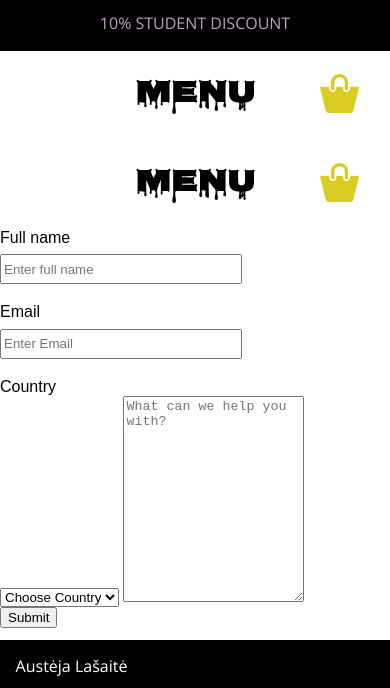
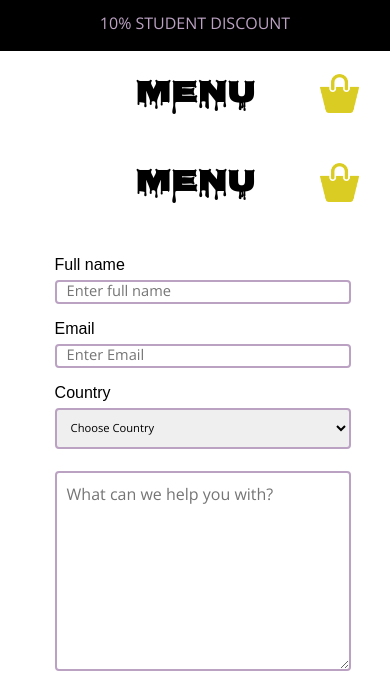
Before and after one commit to ceci5592/droplet, a plain HTML site: page contact.html in a window 390 px wide. Shown: the top 688 px of the page. Drawn offline with nearby package versions, Linux system fonts and the light colour scheme; no server answers.

Commit message:
contact på mobileversion er fixet

```diff
--- a/style.css
+++ b/style.css
@@ -397,6 +397,76 @@
       bottom: 12vw;
       position: relative;
 
+  }
+
+  /* ---------------CONTACT---------------------------- */
+
+  .contact {
+      padding: 10vw;
+      padding-top: 7vw;
+      padding-left: 14vw;
+      font-family: 'open sans', sans-serif;
+  }
+
+  .contact input::placeholder {
+      font-size: 1.1em;
+      font-family: 'open sans', sans-serif;
+  }
+
+  .contact select {
+      font-size: .7em;
+      font-family: 'open sans', sans-serif;
+  }
+
+  .contact textarea::placeholder {
+      font-size: 1.2em;
+      font-family: 'open sans', sans-serif;
+  }
+
+  .contact input[type=text] {
+      width: 100%;
+      padding: 10px;
+      border: 2px solid var(--pink);
+      border-radius: 4px;
+      box-sizing: border-box;
+      margin-top: 6px;
+      margin-bottom: 16px;
+  }
+
+  .contact select {
+      width: 100%;
+      padding: 10px;
+      border: 2px solid var(--pink);
+      border-radius: 4px;
+      box-sizing: border-box;
+      margin-top: 6px;
+      margin-bottom: 16px;
+  }
+
+  .contact textarea {
+      width: 100%;
+      padding: 10px;
+      border: 2px solid var(--pink);
+      border-radius: 4px;
+      box-sizing: border-box;
+      margin-top: 6px;
+      margin-bottom: 16px;
+      resize: vertical
+  }
+
+  .contact input[type=submit] {
+      background-color: var(--pink);
+      font-family: 'open sans', sans-serif;
+      font-size: .9em;
+      color: white;
+      padding: 12px 20px;
+      border: none;
+      border-radius: 4px;
+      cursor: pointer;
+  }
+
+  input[type=submit]:hover {
+      background-color: var(--light-blue);
   }
 
 
```
